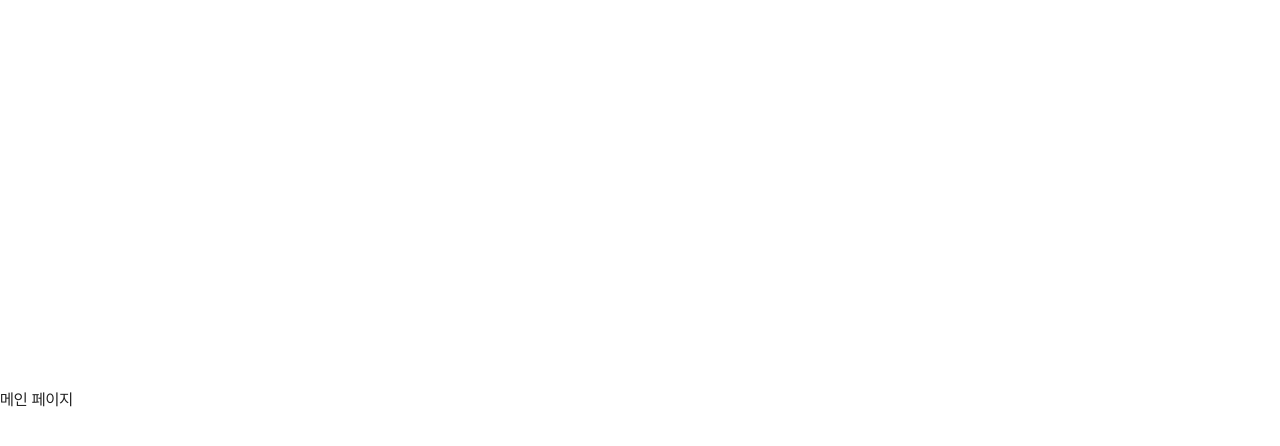
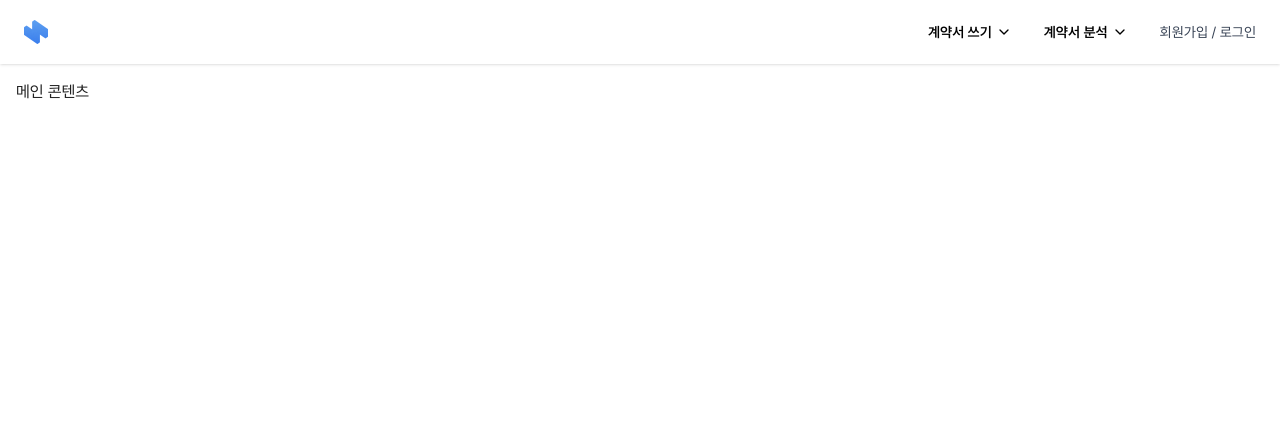
Before and after one commit to sonseohy/checkmate, a React (Vite) app in the folder checkmate-fe/: page / in a window 1280 px wide. Shown: the top 446 px of the page. Built offline with nearby package versions, Linux system fonts and the light colour scheme.

Commit message:
feat: mainpage에 헤더 추가

```diff
--- a/checkmate-fe/dev-dist/sw.js
+++ b/checkmate-fe/dev-dist/sw.js
@@ -82,7 +82,7 @@ define(['./workbox-54d0af47'], (function (workbox) { 'use strict';
     "revision": "3ca0b8505b4bec776b69afdba2768812"
   }, {
     "url": "index.html",
-    "revision": "0.jg3410v25j"
+    "revision": "0.uinhr719k0o"
   }], {});
   workbox.cleanupOutdatedCaches();
   workbox.registerRoute(new workbox.NavigationRoute(workbox.createHandlerBoundToURL("index.html"), {
--- a/checkmate-fe/src/app/styles/index.css
+++ b/checkmate-fe/src/app/styles/index.css
@@ -78,8 +78,8 @@
 
 body {
   margin: 0;
-  display: flex;
-  place-items: center;
+  /* display: flex;
+  place-items: center; */
   min-width: 320px;
   min-height: 100vh;
 }
--- a/checkmate-fe/src/pages/main/ui/MainPage.tsx
+++ b/checkmate-fe/src/pages/main/ui/MainPage.tsx
@@ -1,8 +1,13 @@
+import React from 'react';
+import { AppLayout } from '@/shared';
 
-export default function MainPage()  {
+// ✅ default export로 변경
+const MainPage = () => {
     return (
-        <>
-            메인 페이지
-        </>
+      <AppLayout>
+        <div className="p-4">메인 콘텐츠</div>
+      </AppLayout>
     );
-}
+  };
+
+  export default MainPage;
--- a/checkmate-fe/src/shared/index.ts
+++ b/checkmate-fe/src/shared/index.ts
@@ -1 +1,2 @@
 export { Header } from './ui/Header';
+export { AppLayout } from './layout/AppLayout';
--- a/checkmate-fe/src/shared/ui/Header.tsx
+++ b/checkmate-fe/src/shared/ui/Header.tsx
@@ -9,11 +9,11 @@ export const Header = () => {
     <header className="flex items-center justify-between w-full h-16 px-6 bg-white shadow">
       {/* Left - Logo */}
       <div className="flex items-center gap-2">
-        <img src="/logo.svg" alt="logo" className="w-6 h-6" />
+        <img src="/icons/favicon-96x96.png" alt="logo" className="w-6 h-6" />
       </div>
 
-      {/* Center - 메뉴 */}
-      <nav className="relative flex items-center gap-8 text-sm font-semibold text-black">
+      {/* Right - 메뉴 및 로그인 */}
+      <div className="flex items-center gap-8 text-sm font-semibold text-black">
         {/* 계약서 쓰기 */}
         <div className="relative">
           <button
@@ -47,11 +47,11 @@ export const Header = () => {
             </ul>
           )}
         </div>
-      </nav>
 
-      {/* Right - 로그인/회원가입 */}
-      <div className="text-blue-500">
-        <User className="w-5 h-5" />
+        {/* 로그인/회원가입 */}
+        <div className="text-sm font-normal text-gray-700 cursor-pointer hover:text-black">
+          회원가입 / 로그인
+        </div>
       </div>
     </header>
   );
```
